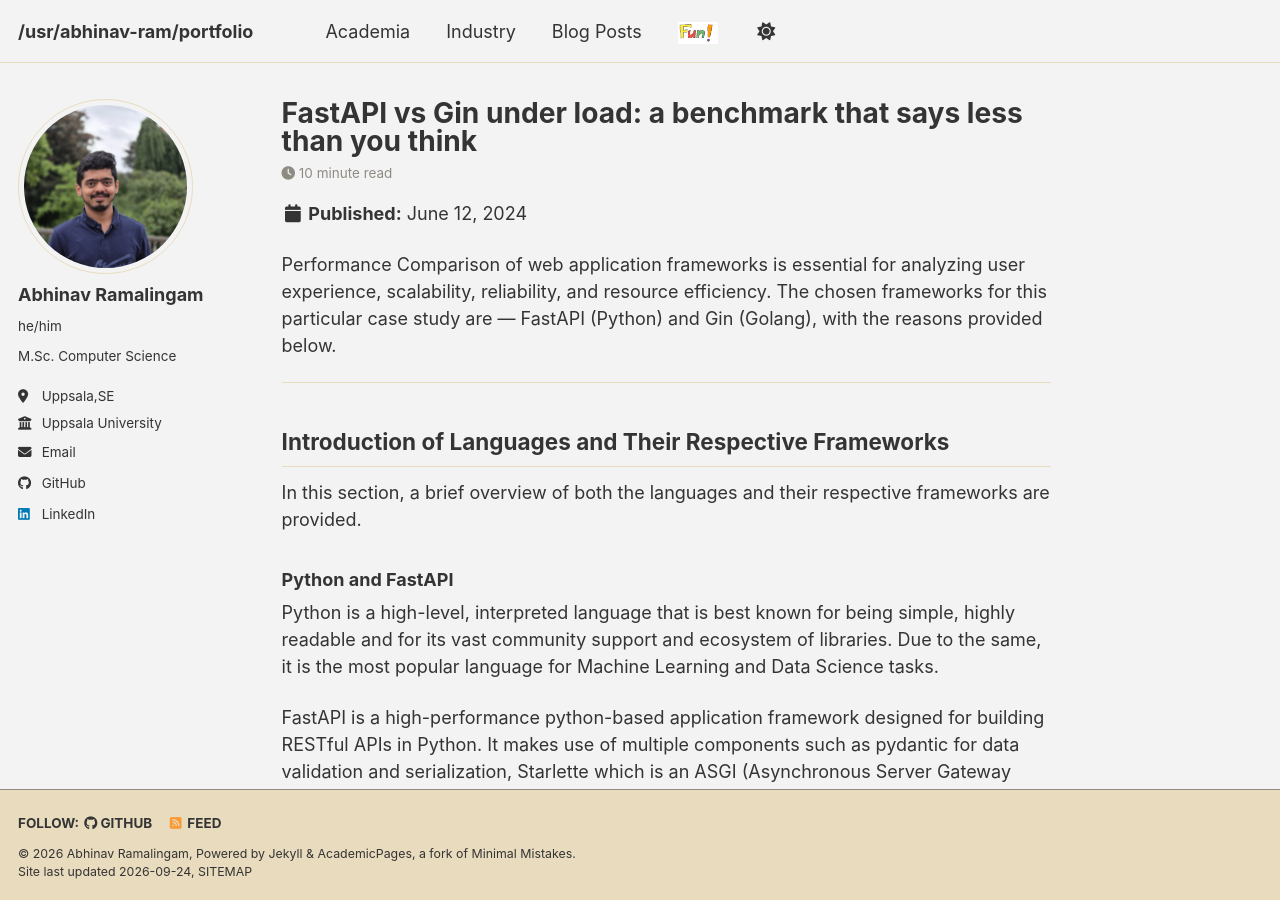
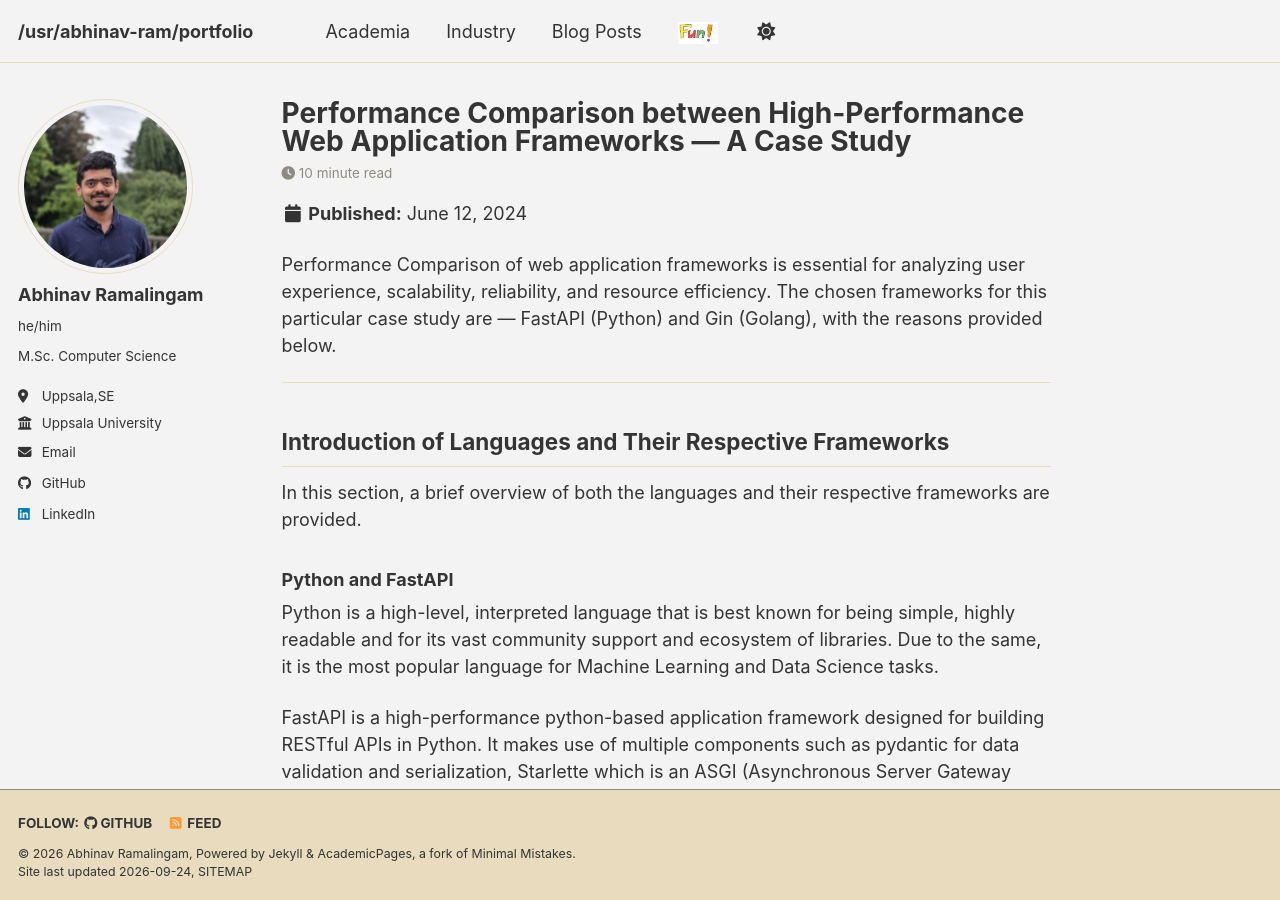
Before and after one commit to Abhinav-Ram/Abhinav-Ram.github.io, a Jekyll site: the page built from _posts/2024-06-12-fastapi-vs-gin-benchmark.md, in a window 1280 px wide and 900 px high. Built offline with Jekyll 4.4.1, drawn with Linux system fonts in a browser that asks for light colours; a style sheet for code colours, icons or effects is not loaded.

Commit message:
title change

```diff
--- a/_posts/2024-06-12-fastapi-vs-gin-benchmark.md
+++ b/_posts/2024-06-12-fastapi-vs-gin-benchmark.md
@@ -1,7 +1,7 @@
 ---
-title: "FastAPI vs Gin under load: a benchmark that says less than you think"
+title: "Performance Comparison between High-Performance Web Application Frameworks — A Case Study"
 date: 2024-06-12
-excerpt: "A practical comparison of FastAPI and Gin under increasing concurrency, with a reminder that the framework is not the whole story."
+excerpt: "A practical comparison of FastAPI and Gin under increasing concurrency."
 tags:
   - Python
   - Go
```
